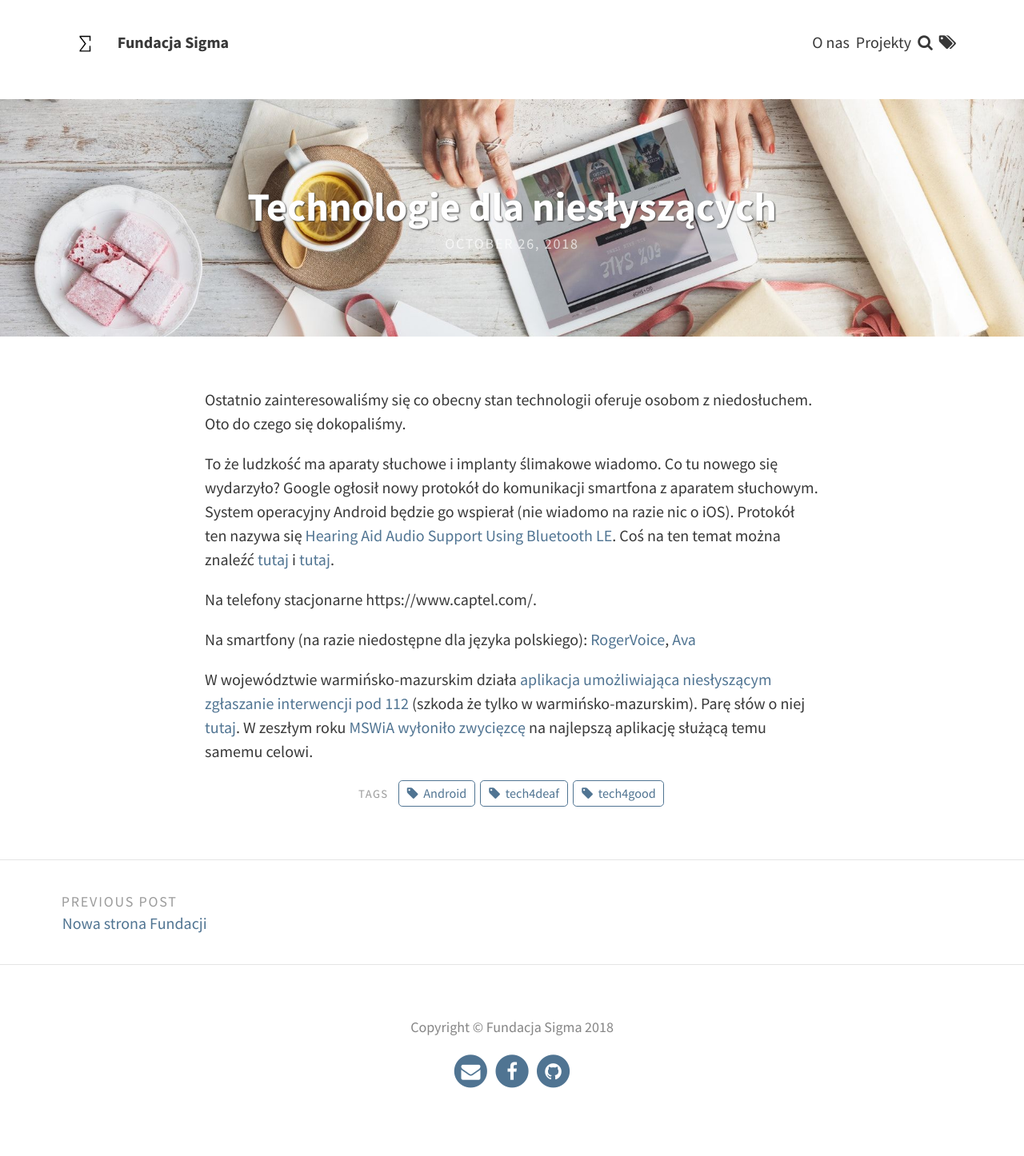
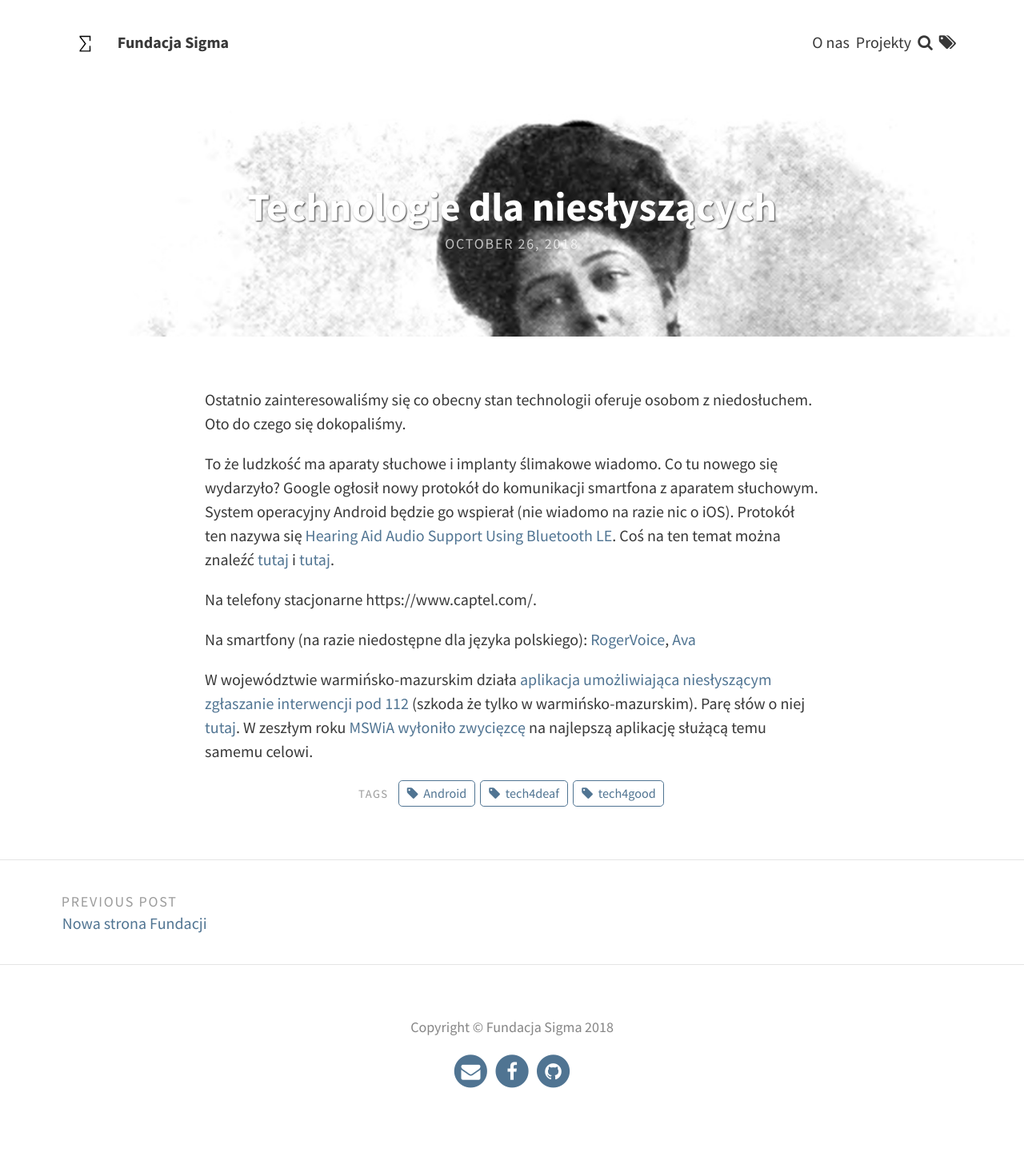
Before and after one commit to SigmaNgo/SigmaNgo.github.io, a Jekyll site: the page built from _posts/2018-10-26-technologie-dla-nieslyszacych.md, in a window 1280 px wide. Shown: the whole page at 80% size. Built offline with Jekyll 4.4.1, drawn with Linux system fonts in a browser that asks for light colours; comment, search, counter and statistics services are not loaded.

Commit message:
Update 2018-10-26-technologie-dla-nieslyszacych.md

```diff
--- a/_posts/2018-10-26-technologie-dla-nieslyszacych.md
+++ b/_posts/2018-10-26-technologie-dla-nieslyszacych.md
@@ -1,7 +1,7 @@
 ---
 layout: post
 title: Technologie dla niesłyszących
-feature-img: "assets/img/pexels/desk-messy.jpeg"
+feature-img: "assets/img/pexels/Acousticon_-_1906_hearing_aid.jpg"
 thumbnail: "assets/img/thumbnails/desk-messy.jpeg"
 tags: [tech4good, tech4deaf, Android]
 ---
```
